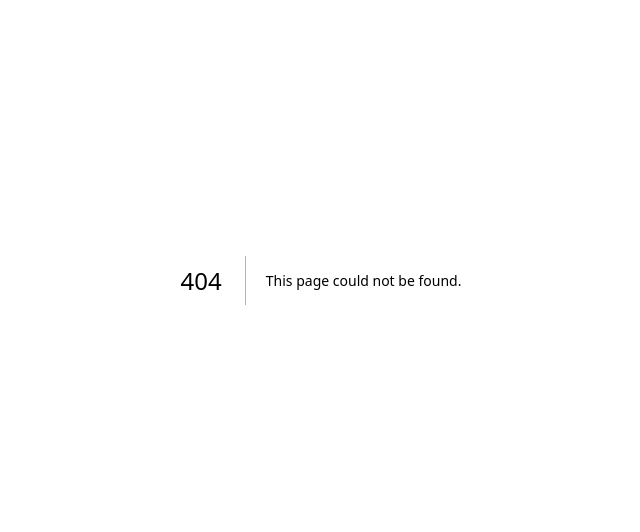
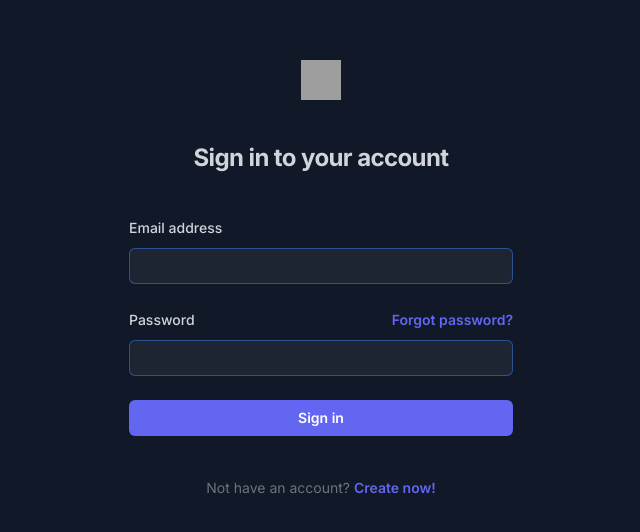
Before and after one commit to zLucasBiasi/frontend_social, a Next.js app: page /login in a window 1280 px wide. Before the commit this address had no page. Shown: the part 120-652 px from the top of the page, without its empty margins (319-959 px from the left). Built offline with nearby package versions, Linux system fonts and the light colour scheme; grey boxes are pictures that could not be loaded.

Commit message:
feat: making initial project settings and creating a login screen

```diff
--- a/next.config.js
+++ b/next.config.js
@@ -1,4 +1,10 @@
 /** @type {import('next').NextConfig} */
-const nextConfig = {}
 
-module.exports = nextConfig
+const nextConfig = {
+  images: {
+    domains: ["tailwindui.com"],
+    dangerouslyAllowSVG: true,
+  },
+};
+
+module.exports = nextConfig;
--- a/src/app/globals.css
+++ /dev/null
@@ -1,27 +0,0 @@
-@tailwind base;
-@tailwind components;
-@tailwind utilities;
-
-:root {
-  --foreground-rgb: 0, 0, 0;
-  --background-start-rgb: 214, 219, 220;
-  --background-end-rgb: 255, 255, 255;
-}
-
-@media (prefers-color-scheme: dark) {
-  :root {
-    --foreground-rgb: 255, 255, 255;
-    --background-start-rgb: 0, 0, 0;
-    --background-end-rgb: 0, 0, 0;
-  }
-}
-
-body {
-  color: rgb(var(--foreground-rgb));
-  background: linear-gradient(
-      to bottom,
-      transparent,
-      rgb(var(--background-end-rgb))
-    )
-    rgb(var(--background-start-rgb));
-}
--- /dev/null
+++ b/src/app/login/page.tsx
@@ -0,0 +1,95 @@
+import Image from "next/image";
+export default function Login() {
+  return (
+    <>
+      <div className="flex h-screen flex-1 flex-col justify-center px-6 py-12 lg:px-8 ">
+        <div className="sm:mx-auto sm:w-full sm:max-w-sm">
+          <Image
+            width={10}
+            height={10}
+            className="mx-auto h-10 w-10"
+            src="https://tailwindui.com/img/logos/mark.svg?color=indigo&shade=600"
+            alt="Your Company"
+          />
+          <h2 className="mt-10 text-center text-2xl font-bold leading-9 tracking-tight text-gray-300">
+            Sign in to your account
+          </h2>
+        </div>
+
+        <div className="mt-10 sm:mx-auto sm:w-full sm:max-w-sm">
+          <form className="space-y-6" action="#" method="POST">
+            <div>
+              <label
+                htmlFor="email"
+                className="block text-sm font-medium leading-6 text-gray-300"
+              >
+                Email address
+              </label>
+              <div className="mt-2">
+                <input
+                  id="email"
+                  name="email"
+                  type="email"
+                  autoComplete="email"
+                  required
+                  className="block w-full rounded-md border-0 py-1.5 text-gray-300 shadow-sm ring-1 ring-inset bg-[#1d2432] placeholder:text-gray-400 focus:ring-2 focus:ring-inset focus:ring-indigo-600 sm:text-sm sm:leading-6"
+                />
+              </div>
+            </div>
+
+            <div>
+              <div className="flex items-center justify-between">
+                <label
+                  htmlFor="password"
+                  className="block text-sm font-medium leading-6 text-gray-300"
+                >
+                  Password
+                </label>
+                <div className="text-sm">
+                  <a
+                    href="#"
+                    className="font-semibold text-[#6366f1]
+
+
+                    hover:text-indigo-500"
+                  >
+                    Forgot password?
+                  </a>
+                </div>
+              </div>
+              <div className="mt-2">
+                <input
+                  id="password"
+                  name="password"
+                  type="password"
+                  autoComplete="current-password"
+                  required
+                  className="block w-full rounded-md border-0 py-1.5 text-gray-300 shadow-sm ring-1 ring-inset bg-[#1d2432] placeholder:text-gray-400 focus:ring-2 focus:ring-inset focus:ring-indigo-600 sm:text-sm sm:leading-6"
+                />
+              </div>
+            </div>
+
+            <div>
+              <button
+                type="submit"
+                className="flex w-full justify-center rounded-md bg-[#6366f1] px-3 py-1.5 text-sm font-semibold leading-6 text-white shadow-sm hover:bg-[#4f46e5] focus-visible:outline focus-visible:outline-2 focus-visible:outline-offset-2 focus-visible:outline-indigo-600"
+              >
+                Sign in
+              </button>
+            </div>
+          </form>
+
+          <p className="mt-10 text-center text-sm text-gray-500">
+            Not have an account?{" "}
+            <a
+              href="#"
+              className="font-semibold leading-6 text-[#6366f1] hover:text-indigo-500"
+            >
+              Create now!
+            </a>
+          </p>
+        </div>
+      </div>
+    </>
+  );
+}
--- a/src/app/page.tsx
+++ b/src/app/page.tsx
@@ -1,113 +1,7 @@
-import Image from 'next/image'
-
 export default function Home() {
   return (
-    <main className="flex min-h-screen flex-col items-center justify-between p-24">
-      <div className="z-10 max-w-5xl w-full items-center justify-between font-mono text-sm lg:flex">
-        <p className="fixed left-0 top-0 flex w-full justify-center border-b border-gray-300 bg-gradient-to-b from-zinc-200 pb-6 pt-8 backdrop-blur-2xl dark:border-neutral-800 dark:bg-zinc-800/30 dark:from-inherit lg:static lg:w-auto  lg:rounded-xl lg:border lg:bg-gray-200 lg:p-4 lg:dark:bg-zinc-800/30">
-          Get started by editing&nbsp;
-          <code className="font-mono font-bold">src/app/page.tsx</code>
-        </p>
-        <div className="fixed bottom-0 left-0 flex h-48 w-full items-end justify-center bg-gradient-to-t from-white via-white dark:from-black dark:via-black lg:static lg:h-auto lg:w-auto lg:bg-none">
-          <a
-            className="pointer-events-none flex place-items-center gap-2 p-8 lg:pointer-events-auto lg:p-0"
-            href="https://vercel.com?utm_source=create-next-app&utm_medium=appdir-template&utm_campaign=create-next-app"
-            target="_blank"
-            rel="noopener noreferrer"
-          >
-            By{' '}
-            <Image
-              src="/vercel.svg"
-              alt="Vercel Logo"
-              className="dark:invert"
-              width={100}
-              height={24}
-              priority
-            />
-          </a>
-        </div>
-      </div>
-
-      <div className="relative flex place-items-center before:absolute before:h-[300px] before:w-[480px] before:-translate-x-1/2 before:rounded-full before:bg-gradient-radial before:from-white before:to-transparent before:blur-2xl before:content-[''] after:absolute after:-z-20 after:h-[180px] after:w-[240px] after:translate-x-1/3 after:bg-gradient-conic after:from-sky-200 after:via-blue-200 after:blur-2xl after:content-[''] before:dark:bg-gradient-to-br before:dark:from-transparent before:dark:to-blue-700 before:dark:opacity-10 after:dark:from-sky-900 after:dark:via-[#0141ff] after:dark:opacity-40 before:lg:h-[360px] z-[-1]">
-        <Image
-          className="relative dark:drop-shadow-[0_0_0.3rem_#ffffff70] dark:invert"
-          src="/next.svg"
-          alt="Next.js Logo"
-          width={180}
-          height={37}
-          priority
-        />
-      </div>
-
-      <div className="mb-32 grid text-center lg:max-w-5xl lg:w-full lg:mb-0 lg:grid-cols-4 lg:text-left">
-        <a
-          href="https://nextjs.org/docs?utm_source=create-next-app&utm_medium=appdir-template&utm_campaign=create-next-app"
-          className="group rounded-lg border border-transparent px-5 py-4 transition-colors hover:border-gray-300 hover:bg-gray-100 hover:dark:border-neutral-700 hover:dark:bg-neutral-800/30"
-          target="_blank"
-          rel="noopener noreferrer"
-        >
-          <h2 className={`mb-3 text-2xl font-semibold`}>
-            Docs{' '}
-            <span className="inline-block transition-transform group-hover:translate-x-1 motion-reduce:transform-none">
-              -&gt;
-            </span>
-          </h2>
-          <p className={`m-0 max-w-[30ch] text-sm opacity-50`}>
-            Find in-depth information about Next.js features and API.
-          </p>
-        </a>
-
-        <a
-          href="https://nextjs.org/learn?utm_source=create-next-app&utm_medium=appdir-template-tw&utm_campaign=create-next-app"
-          className="group rounded-lg border border-transparent px-5 py-4 transition-colors hover:border-gray-300 hover:bg-gray-100 hover:dark:border-neutral-700 hover:dark:bg-neutral-800/30"
-          target="_blank"
-          rel="noopener noreferrer"
-        >
-          <h2 className={`mb-3 text-2xl font-semibold`}>
-            Learn{' '}
-            <span className="inline-block transition-transform group-hover:translate-x-1 motion-reduce:transform-none">
-              -&gt;
-            </span>
-          </h2>
-          <p className={`m-0 max-w-[30ch] text-sm opacity-50`}>
-            Learn about Next.js in an interactive course with&nbsp;quizzes!
-          </p>
-        </a>
-
-        <a
-          href="https://vercel.com/templates?framework=next.js&utm_source=create-next-app&utm_medium=appdir-template&utm_campaign=create-next-app"
-          className="group rounded-lg border border-transparent px-5 py-4 transition-colors hover:border-gray-300 hover:bg-gray-100 hover:dark:border-neutral-700 hover:dark:bg-neutral-800/30"
-          target="_blank"
-          rel="noopener noreferrer"
-        >
-          <h2 className={`mb-3 text-2xl font-semibold`}>
-            Templates{' '}
-            <span className="inline-block transition-transform group-hover:translate-x-1 motion-reduce:transform-none">
-              -&gt;
-            </span>
-          </h2>
-          <p className={`m-0 max-w-[30ch] text-sm opacity-50`}>
-            Explore the Next.js 13 playground.
-          </p>
-        </a>
-
-        <a
-          href="https://vercel.com/new?utm_source=create-next-app&utm_medium=appdir-template&utm_campaign=create-next-app"
-          className="group rounded-lg border border-transparent px-5 py-4 transition-colors hover:border-gray-300 hover:bg-gray-100 hover:dark:border-neutral-700 hover:dark:bg-neutral-800/30"
-          target="_blank"
-          rel="noopener noreferrer"
-        >
-          <h2 className={`mb-3 text-2xl font-semibold`}>
-            Deploy{' '}
-            <span className="inline-block transition-transform group-hover:translate-x-1 motion-reduce:transform-none">
-              -&gt;
-            </span>
-          </h2>
-          <p className={`m-0 max-w-[30ch] text-sm opacity-50`}>
-            Instantly deploy your Next.js site to a shareable URL with Vercel.
-          </p>
-        </a>
-      </div>
-    </main>
-  )
+    <>
+      <h1>Hello World</h1>
+    </>
+  );
 }
--- /dev/null
+++ b/src/styles/globals.css
@@ -0,0 +1,8 @@
+@tailwind base;
+@tailwind components;
+@tailwind utilities;
+
+body {
+  color: white;
+  background: #111827;
+}
```
Also changed, not shown: src/app/layout.tsx (+9 -9 lines).
